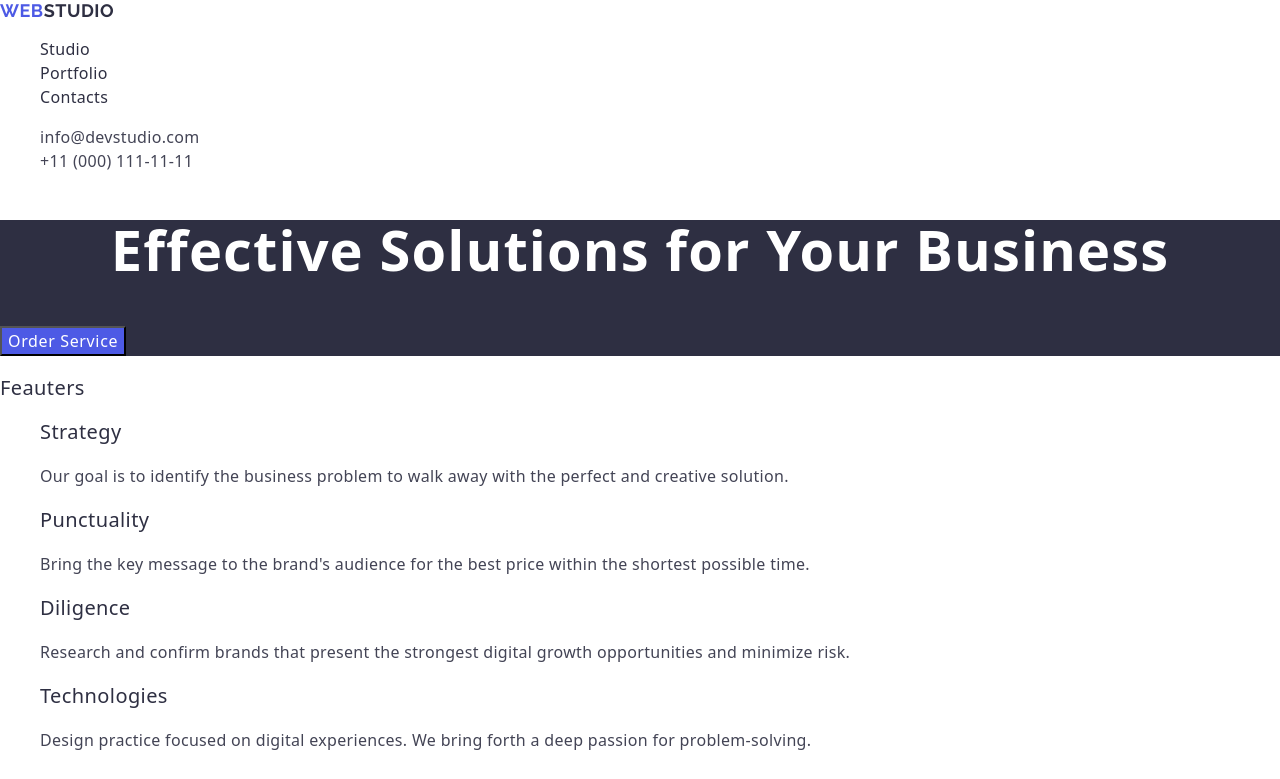
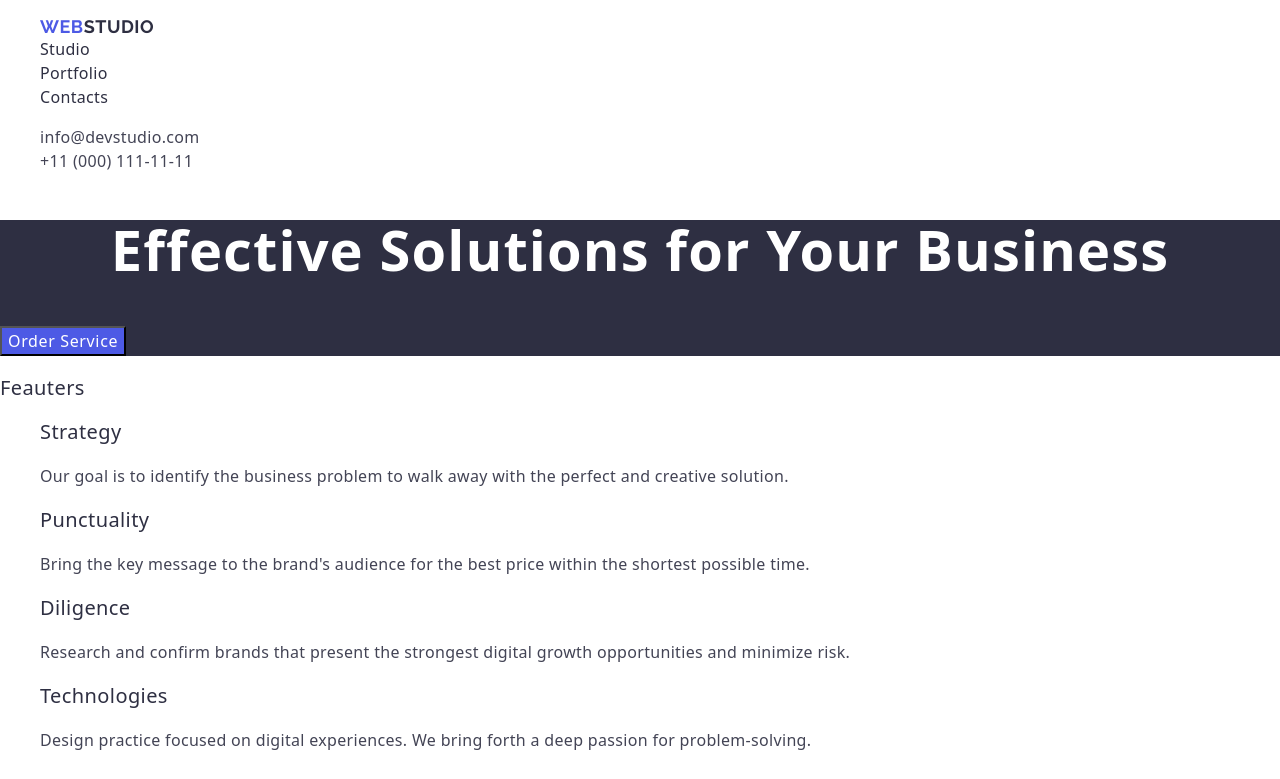
Before and after one commit to Anatolii-Udalov/goit-markup-hw-02, a plain HTML site: page index.html in a window 1280 px wide. Shown: the top 779 px of the page. Drawn offline with nearby package versions, Linux system fonts and the light colour scheme.

Commit message:
HW_ready_update

```diff
--- a/index.html
+++ b/index.html
@@ -20,12 +20,14 @@
     />
   </head>
   <body>
-    <a href="./index.html" class="header-navigation-logo"
-      >Web<span class="logo-color">Studio</span></a
-    >
     <header class="header">
       <nav class="header-navigation">
         <ul>
+          <li class="header-list-item">
+            <a href="./index.html" class="header-navigation-logo"
+              >Web<span class="logo-color">Studio</span></a
+            >
+          </li>
           <li class="header-list-item">
             <a href="" class="header-navigation-item">Studio</a>
           </li>
```
